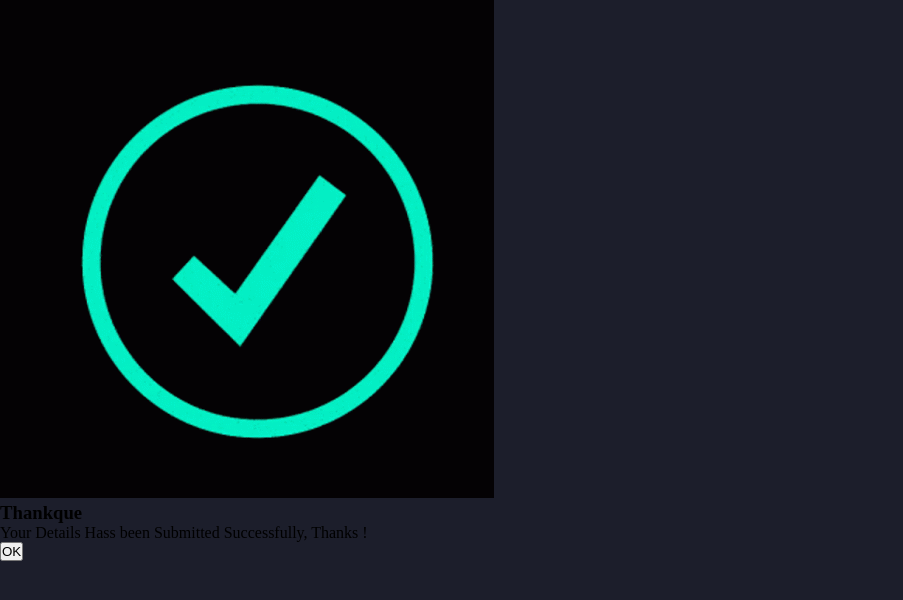
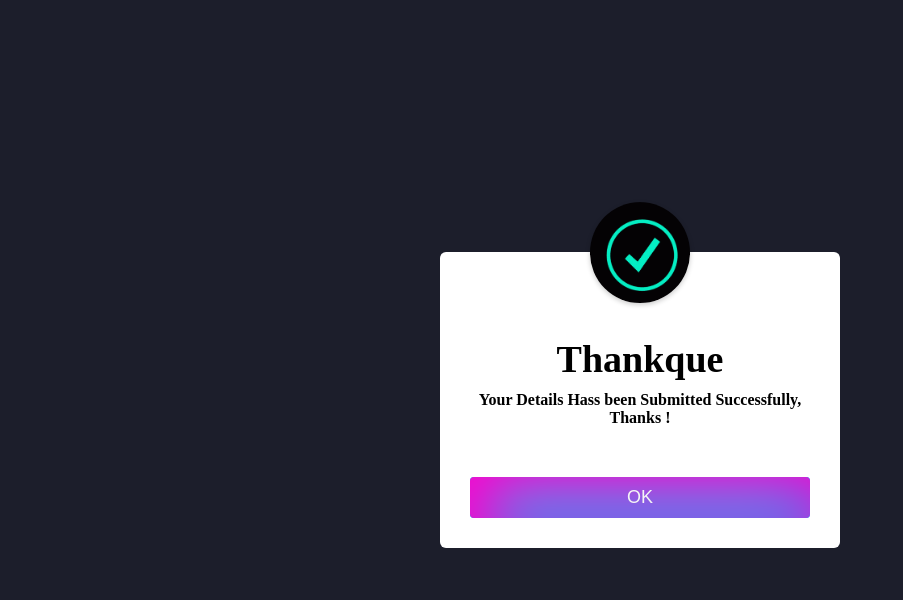
Before and after one commit to GOVARDAN-N-A/My_portfolio_website, a plain HTML site: page success.html in a window 1280 px wide. Shown: the whole page, without its empty margins (0-903 px from the left). Drawn offline with Linux system fonts and the light colour scheme.

Commit message:
Update about.css

```diff
--- a/about.css
+++ b/about.css
@@ -9,12 +9,14 @@
   body {
     min-height: 100vh;
     /* background-image: url("images/me3.5.png"); */
+    /* background-color: #f0f1f2; */
     z-index: -1;
     /* background-size: cover; */
     font-family: 'Times New Roman', Times, serif;
     animation:  bgcol 10s ease-in-out infinite;
     animation-delay: 1s;
     background-color: #1c1e2b;
+    /* background-image: url(images/star.gif); */
 
   }
 
@@ -86,7 +88,7 @@
   .header_btn:hover {
     /* border: 1px solid aqua; */
 
-    color: rgb(0, 0, 0)
+    color: hsla(210, 8%, 95%, 0.823)
   }
 
   .navbar-toggle {
@@ -256,6 +258,56 @@
   .about .social-icons .icon:last-child{
     color: #a5dff0;
   }
+  .popup{
+    width: 400px;
+    background-color: #fff;
+    border-radius: 6px;
+    position: absolute;
+    top: 50%;
+    left: 50%;
+    /* transform: translate(-50%, -50%) scale(0.1); */
+    text-align: center;
+    transform: translate(-50%,-50%) scale(1);
+    padding: 0 30px 30px;
+    /* visibility: hidden; */
+    transition: transform 0.4s, top 0.4s;
+  }
+  .open-popup{
+    visibility: visible;
+    top: 50%;
+    transform: translate(-50%,-50%) scale(1);
+  }
+
+  .popup img{
+    width: 100px;
+    margin-top: -50px;
+    border-radius: 50%;
+    box-shadow: 0 2px 5px rgba(0,0,0,0.2);
+  }
+  .popup h3{
+    font-size: 38px;
+    font-weight: 900;
+    margin: 30px 0 10px;
+  }
+  .popup p{
+    font-weight: 900;
+  }
+  .popup button{
+    width: 100%;
+    margin-top: 50px;
+    padding: 10px 0;
+    /* background: #6fd649; */
+    color: whitesmoke;
+    border: 0;
+    font-size: 18px;
+    border-radius: 4px;
+    cursor: pointer;
+    box-shadow: 0 5px 5px rgba(0,0,0,0.2);
+    background: #00ffff;
+    box-shadow: inset 20px 20px 60px #ff00cc,
+            inset -20px -20px 60px #00aaff;
+
+  }
 
   @media (max-width: 932px) {
     .about{
@@ -318,7 +370,7 @@
       height: 10rem;
       border-radius: 500px;
       margin: 20px auto;
-      border: 5px solid pink;
+      /* border: 5px solid pink; */
       /* box-shadow: 100 0 5px rgb(122, 114, 113),
         100 0 10px rgb(170, 134, 162), 100 0 10px rgb(20, 64, 138),
         100 0 150px rgb(138, 172, 183), 100 0 10px rgb(4, 35, 33); */
@@ -345,10 +397,6 @@
       margin: 10px 0px 40px 20px;
 
     }
-
-      .changing_text .text{
-          font-size: 1.3rem;
-      }
 
     /* .about:is(h2, h3, p){
       font-size: 10rem;
@@ -408,7 +456,7 @@
 .contact-h2{
   font-size: 2.3rem;
   margin-left: 120px;
-  color: red;
+  color: rgb(60, 255, 0);
 }
 .container{
   width: 100%;
@@ -421,7 +469,7 @@
 form{
   background: white transparent;
   display: flex;
-  border: 8px solid rgba(11, 7, 7, 0.664);
+  border: 8px solid #651ef4;
   flex-direction: column;
   padding: 2vw 4vw;
   width: 90%;
@@ -431,7 +479,7 @@ form{
   margin-bottom: 50px;
 }
 form h3{
-  color: #ff0606;
+  color: #febc2e;
   font-size: 2rem;
   font-weight: 800;
   margin-bottom: 20px;
@@ -441,14 +489,14 @@ form input, form textarea{
   margin: 10px 0;
   padding: 20px;
   outline: none;
-  background: rgb(236, 233, 233);
+  background: #e7dbff;
   font-size: 16px;
   border-radius: 10px;
 
 }
 form button{
   padding: 15px ;
-  background: #ff5361;
+  /* background: #651ef4; */
   color: white;
   font-size: 18px;
   border: 0;
@@ -457,4 +505,7 @@ form button{
   width: 150px;
   margin: 20px auto 0;
   border-radius: 40px;
+  background: #00ffff;
+    box-shadow: inset 20px 20px 60px #a9cfdb,
+            inset -20px -20px 60px #ff0084;
 }
```
